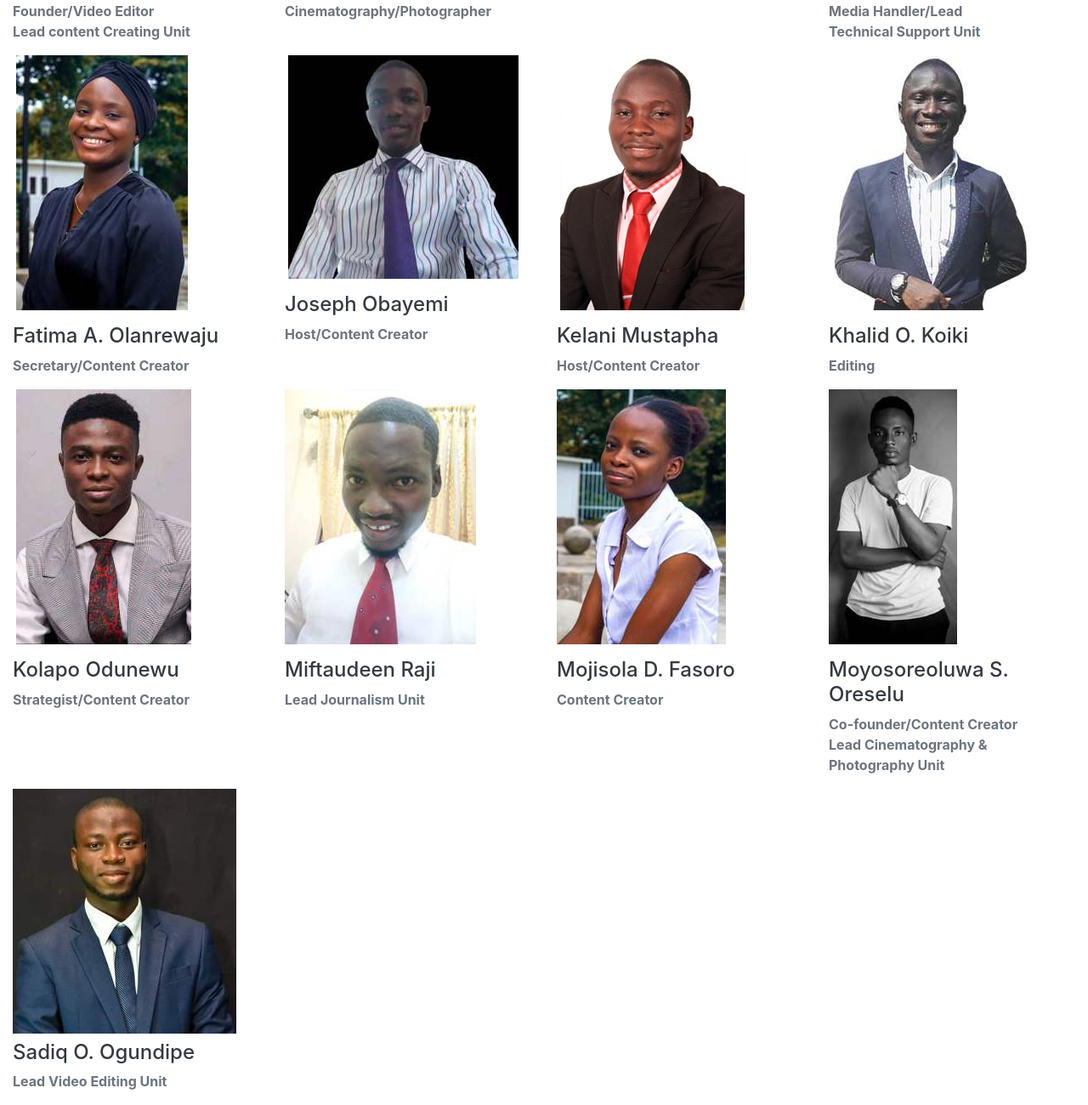
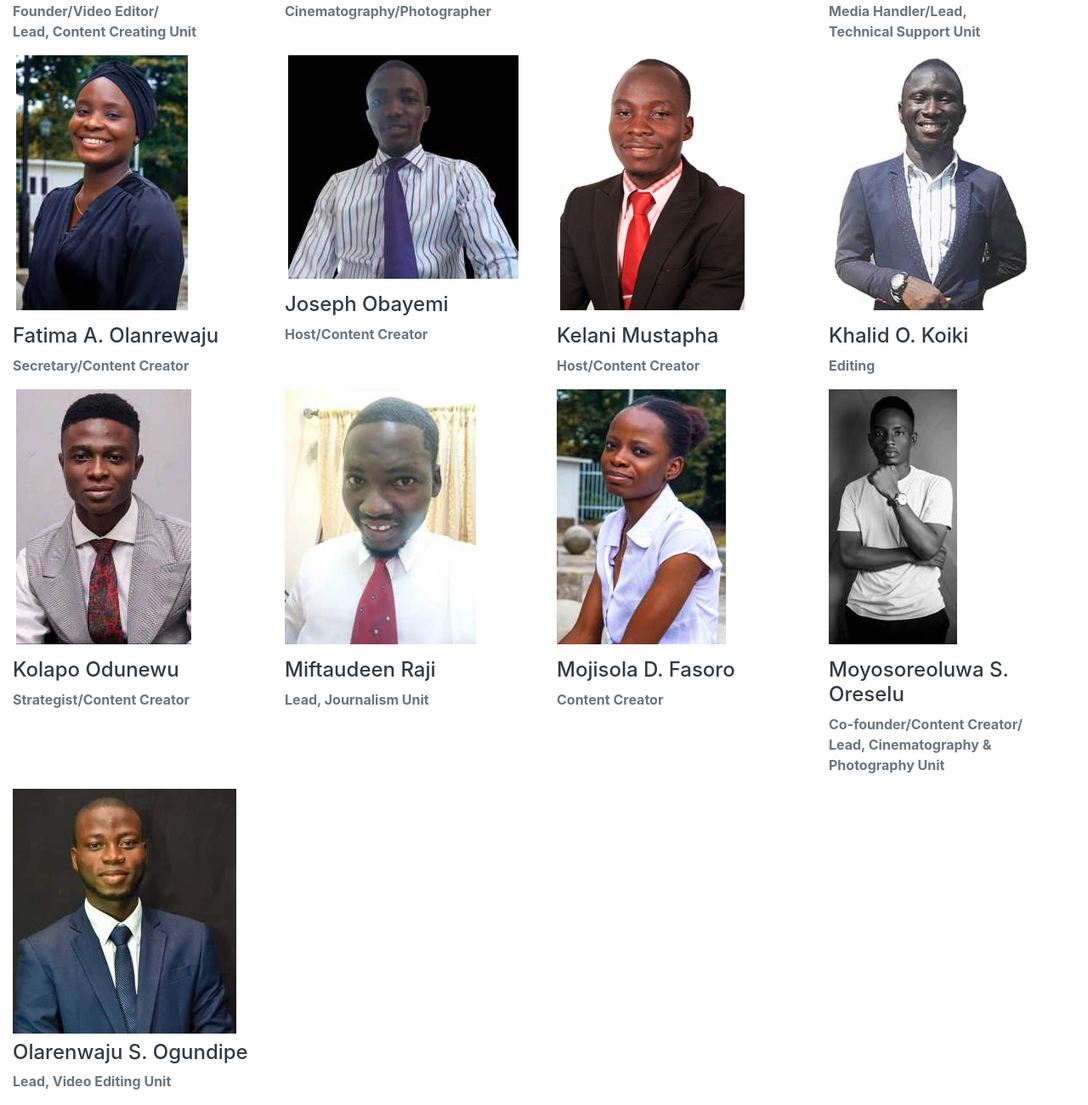
Before and after one commit to SARBEE-dev/streethr, a plain HTML site: page trainers.html in a window 1280 px wide. Shown: the part 494-1794 px from the top of the page at 85% size. Drawn offline with nearby package versions, Linux system fonts and the light colour scheme.

Commit message:
Update trainers.html

```diff
--- a/trainers.html
+++ b/trainers.html
@@ -62,8 +62,8 @@ rel="stylesheet" >
                 <div class="col-sm-12 col-md-6 col-lg-3">
                     <img src="./Yussuf A. Adeyanju.jpg" class="walter ml-1 mb-3 ">
                     <h4 class="text-left text-dark  ">Yussuf A. Adeyanju</h4>
-                   <p class="text-left text-muted "><strong>Founder/Video Editor<br/>
-                    Lead content Creating Unit</strong></p>
+                   <p class="text-left text-muted "><strong>Founder/Video Editor/<br/>
+                    Lead, Content Creating Unit</strong></p>
                </div>
 
             <div class="col-sm-12 col-md-6 col-lg-3">
@@ -79,7 +79,7 @@ rel="stylesheet" >
             <div class="col-sm-12 col-md-6 col-lg-3">
                  <img src="./Dhikrullah A. Ajayi.jpg" class="william ml-1 mb-3">
                  <h4 class="text-left text-dark ">Dhikrullah A. Ajayi</h4>
-                <p class="text-left text-muted"><strong>Media Handler/Lead <br/> Technical Support Unit</strong></p>
+                <p class="text-left text-muted"><strong>Media Handler/Lead, <br/> Technical Support Unit</strong></p>
                 </div>
                 <div class="col-sm-12 col-md-6 col-lg-3">
                     <img src="./Fatima A. Olanrewaju.jpg" class="walter ml-1 mb-3 ">
@@ -109,7 +109,7 @@ rel="stylesheet" >
               <div class="col-sm-12 col-md-6 col-lg-3">
                    <img src="./Miftaudeen Raji.jpg" class="sarah mr-1 mb-3" >
                    <h4 class="text-left text-dark pr-6">Miftaudeen Raji</h4>
-                  <p class="text-left text-muted"><strong>Lead Journalism Unit</strong></p>
+                  <p class="text-left text-muted"><strong>Lead, Journalism Unit</strong></p>
               </div>
               <div class="col-sm-12 col-md-6 col-lg-3">
                    <img src="./Mojisola D. Fasoro.jpg" class="william mr-1 mb-3">
@@ -119,13 +119,13 @@ rel="stylesheet" >
            <div class="col-sm-12 col-md-6 col-lg-3">
             <img src="./Moyosoreoluwa S. Oreselu.jpg" class="william mr-1 mb-3">
             <h4 class="text-left text-dark ">Moyosoreoluwa S. Oreselu</h4>
-           <p class="text-left text-muted"><strong>Co-founder/Content Creator <br/>
-        Lead Cinematography & Photography Unit</strong></p>
+           <p class="text-left text-muted"><strong>Co-founder/Content Creator/ <br/>
+        Lead, Cinematography & Photography Unit</strong></p>
            </div>
            <div class="col-sm-12 col-md-6 col-lg-3">
                <img src="./Sadiq O. Ogundipe.jpg" class="walter mr-1 mb-2 ">
-               <h4 class="text-left text-dark ">Sadiq O. Ogundipe</h4>
-              <p class="text-left text-muted"><strong>Lead Video Editing Unit</strong></p>
+               <h4 class="text-left text-dark ">Olarenwaju S. Ogundipe</h4>
+              <p class="text-left text-muted"><strong>Lead, Video Editing Unit</strong></p>
           </div>
 
         </div>
```
